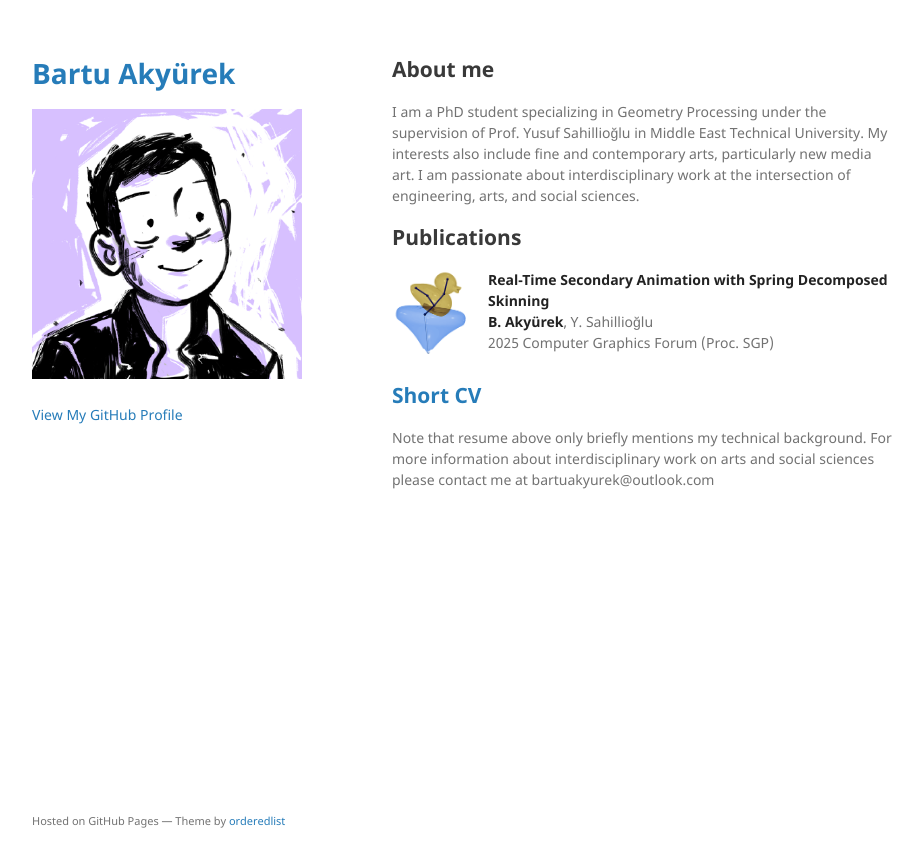
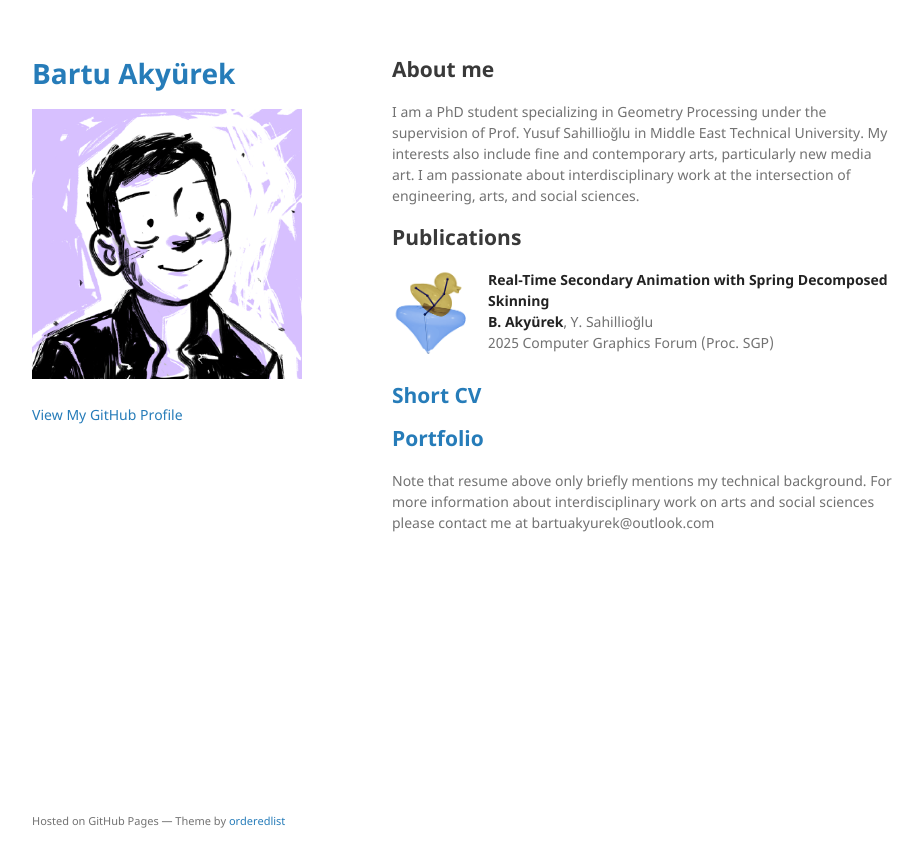
Before and after one commit to bartuakyurek/bartuakyurek.github.io, a Jekyll site: the page built from index.md, in a window 1280 px wide. Shown: the top 867 px of the page, without its empty margins (178-1101 px from the left). Built offline with Jekyll 4.4.1, drawn with Linux system fonts in a browser that asks for light colours; the repository's description, which GitHub fills in, is left out; our own code applies the rules of GitHub Pages for plain Markdown files.

Commit message:
add link to portfolio page

```diff
--- a/index.md
+++ b/index.md
@@ -21,4 +21,8 @@ I am a PhD student specializing in Geometry Processing under the supervision of
 
 
 ## [Short CV](https://bartuakyurek.github.io/short-cv/)
+
+## [Portfolio](https://bartuakyurek.github.io/portfolio/)
+
+
 Note that resume above only briefly mentions my technical background. For more information about interdisciplinary work on arts and social sciences please contact me at bartuakyurek@outlook.com
```
